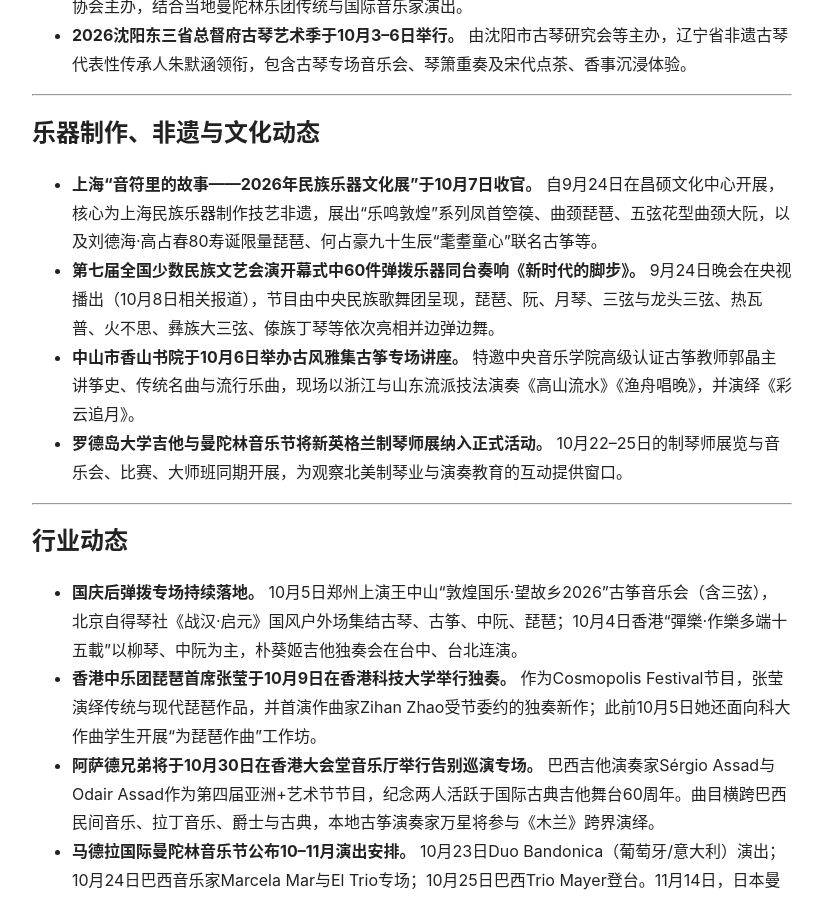
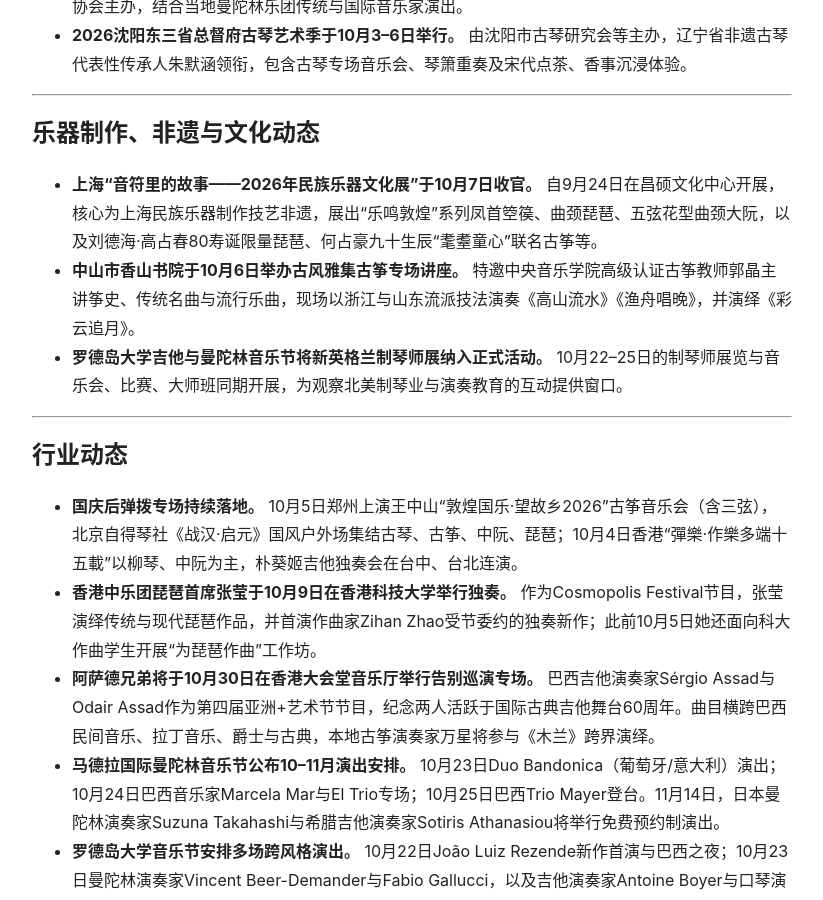
Before and after one commit to KeenKwok/boxianji, a Jekyll site: the page built from weekly/2026-10-10.md, in a window 1280 px wide and 900 px high, scrolled down 2558 px. Shown: the whole window, without its empty margins (228-1051 px from the left). Built offline with Jekyll 4.4.1, drawn with Linux system fonts in a browser that asks for light colours.

Commit message:
更新 2026-10-10.md

```diff
--- a/weekly/2026-10-10.md
+++ b/weekly/2026-10-10.md
@@ -46,7 +46,6 @@ title: 弹拨乐一周简报（2026.10.04—10.10）
 ## **乐器制作、非遗与文化动态**
 
 - **上海“音符里的故事——2026年民族乐器文化展”于10月7日收官。** 自9月24日在昌硕文化中心开展，核心为上海民族乐器制作技艺非遗，展出“乐鸣敦煌”系列凤首箜篌、曲颈琵琶、五弦花型曲颈大阮，以及刘德海·高占春80寿诞限量琵琶、何占豪九十生辰“耄耋童心”联名古筝等。
-- **第七届全国少数民族文艺会演开幕式中60件弹拨乐器同台奏响《新时代的脚步》。** 9月24日晚会在央视播出（10月8日相关报道），节目由中央民族歌舞团呈现，琵琶、阮、月琴、三弦与龙头三弦、热瓦普、火不思、彝族大三弦、傣族丁琴等依次亮相并边弹边舞。
 - **中山市香山书院于10月6日举办古风雅集古筝专场讲座。** 特邀中央音乐学院高级认证古筝教师郭晶主讲筝史、传统名曲与流行乐曲，现场以浙江与山东流派技法演奏《高山流水》《渔舟唱晚》，并演绎《彩云追月》。
 - **罗德岛大学吉他与曼陀林音乐节将新英格兰制琴师展纳入正式活动。** 10月22–25日的制琴师展览与音乐会、比赛、大师班同期开展，为观察北美制琴业与演奏教育的互动提供窗口。
 
```
